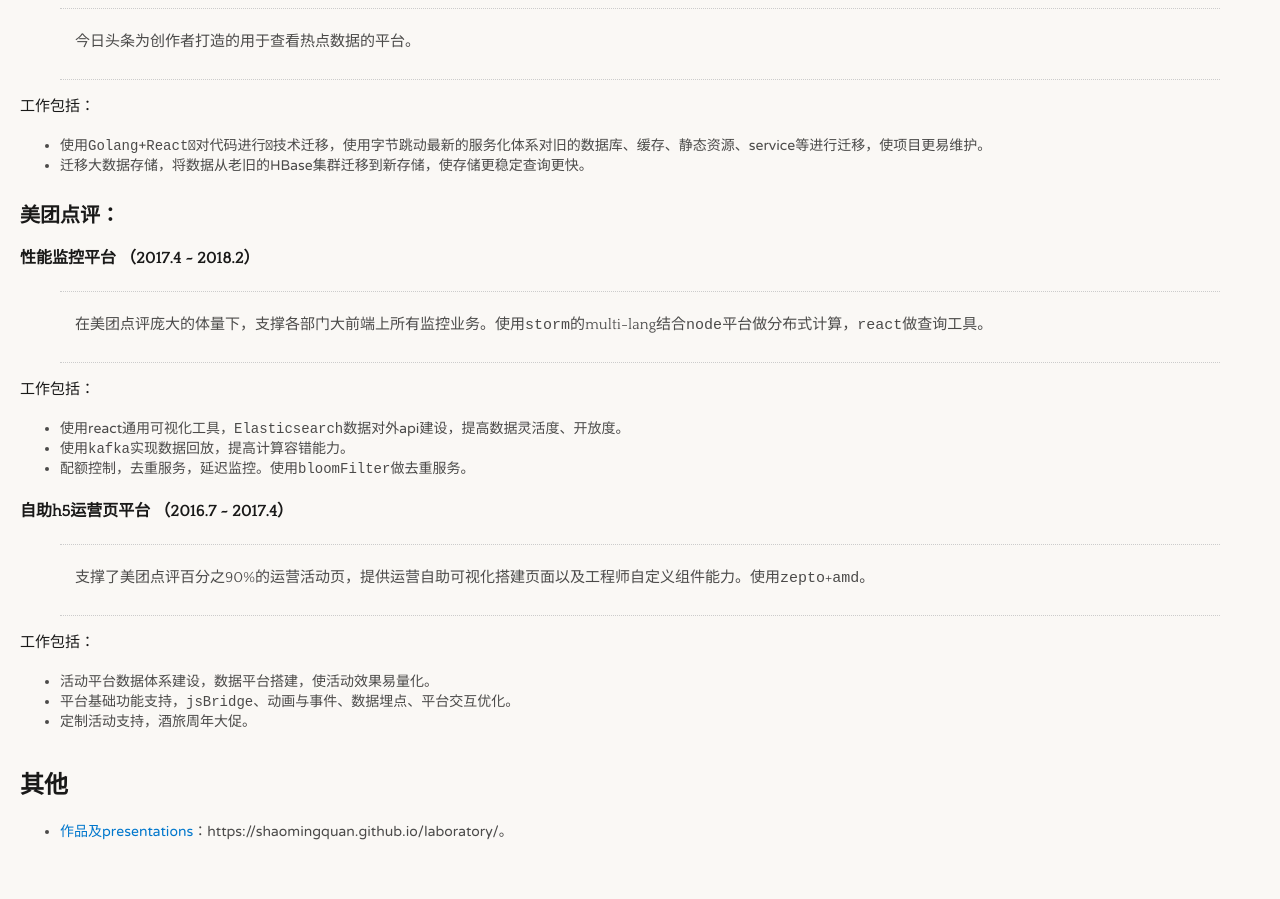
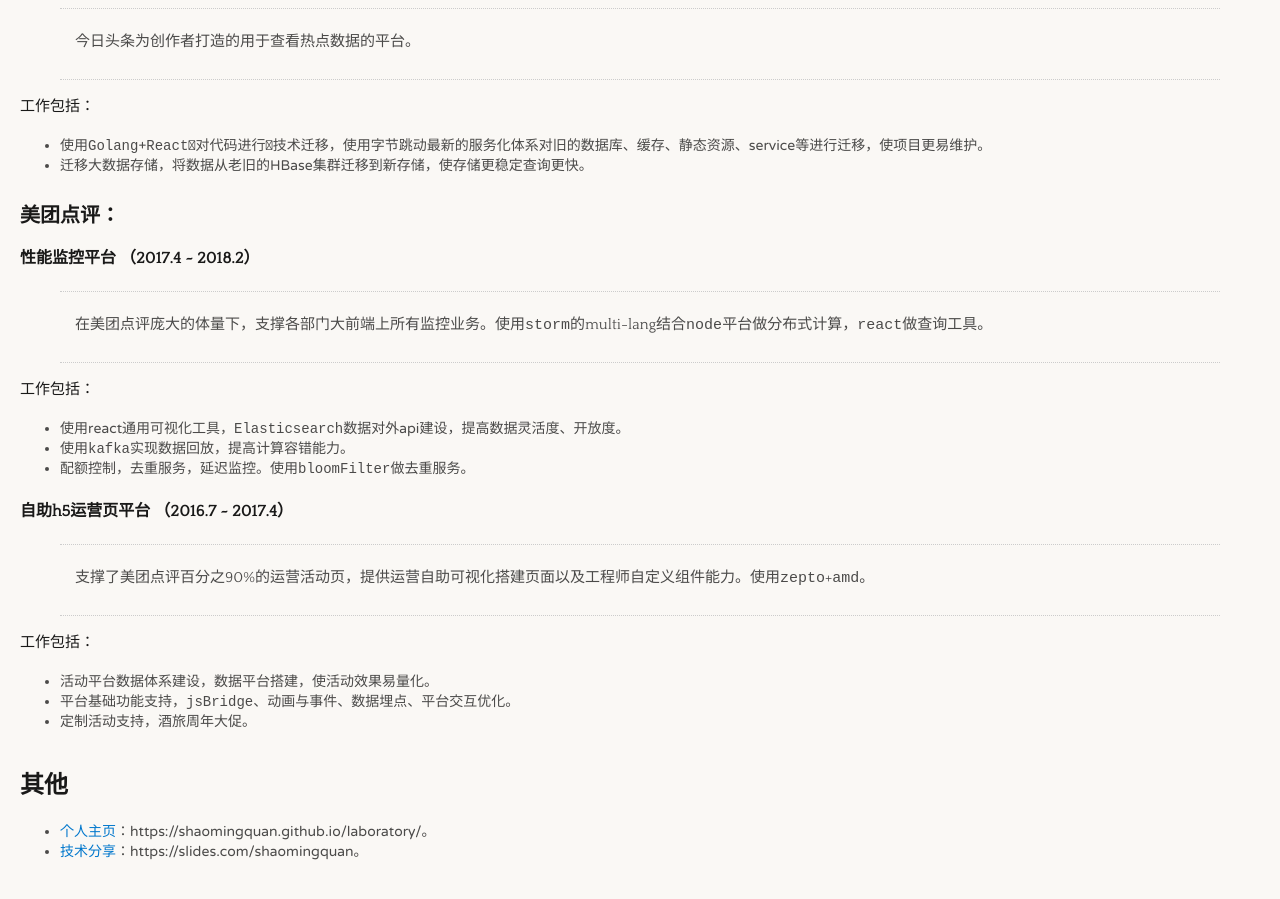
Before and after one commit to liuxing6103/liuxing6103.github.io, a Jekyll site: the page built from resume/index.html, in a window 1280 px wide and 900 px high, scrolled down 1021 px. Built offline with Jekyll 4.4.1, drawn with Linux system fonts in a browser that asks for light colours.

Commit message:
Update resume.html

```diff
--- a/_layouts/resume.html
+++ b/_layouts/resume.html
@@ -78,7 +78,8 @@
 
     <h2><a id="_25"></a>其他</h2>
     <ul>
-        <li><a href="https://shaomingquan.github.io/laboratory/">作品及presentations</a>：https://shaomingquan.github.io/laboratory/。</li>
+        <li><a href="https://shaomingquan.github.io/laboratory/">个人主页</a>：https://shaomingquan.github.io/laboratory/。</li>
+        <li><a href="https://slides.com/shaomingquan">技术分享</a>：https://slides.com/shaomingquan。</li>
     </ul>
 </body>
 
```
